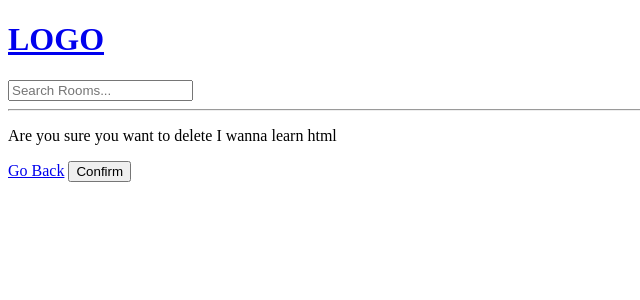
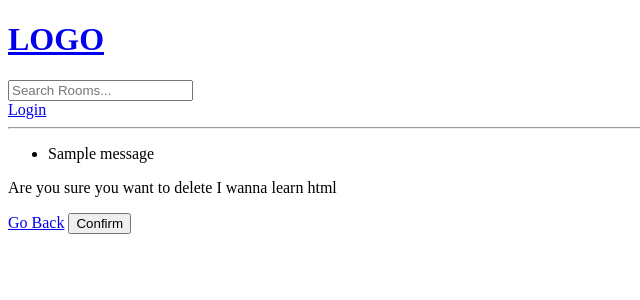
Before and after one commit to vverac/studybad, a Django app: page /delete-room/3/ in a window 1280 px wide. Shown: the top 300 px of the page, without its empty margins (0-640 px from the left). Run offline with Django 5.2, Linux system fonts and the light colour scheme; data comes from the database, SQL or seed files in the repository; both versions use the stored data as it was after the commit; one stand-in notice (Sample message) is shown.

Commit message:
path para vista login, creacion de vista login, importacion de metodos correspondientes, en main.html recorro mensajes flash, en navbar.html creo viculo a login

```diff
--- a/base/templates/base/login_register.html
+++ b/base/templates/base/login_register.html
@@ -1,13 +1,13 @@
 {% extends 'main.html'%} {%block content%}
 <div>
-  <form action="" method="Post">
+  <form action="" method="POST">
     {% csrf_token %}
 
     <label>Username: </label>
-    <input type="text" value="username" placeholder="Enter Username" />
+    <input type="text" name="username" placeholder="Enter Username" />
 
     <label>Password: </label>
-    <input type="password" value="password" placeholder="Enter psssword" />
+    <input type="password" name="password" placeholder="Enter psssword" />
 
     <input type="submit" value="Login" />
   </form>
--- a/base/urls.py
+++ b/base/urls.py
@@ -3,6 +3,7 @@ from . import views
 
 
 urlpatterns = [
+    path("login/", views.loginPage, name="login"),
 
     path("", views.home, name="home"),
     # path("room/", views.room, name="room"),
--- a/base/views.py
+++ b/base/views.py
@@ -3,7 +3,9 @@ from django.http  import HttpResponse
 from .models import Room, Topic
 from .forms import RoomForm
 from django.db.models  import Q
-
+from django.contrib.auth.models import User
+from django.contrib import messages
+from django.contrib.auth import authenticate,login, logout
 
 # Create your views here.
 # rooms=[
@@ -12,8 +14,28 @@ from django.db.models  import Q
 #     {'id':3, 'name':'frontend developer'},
 # ]
 
-def loginpage(request):
-    return render(request,'base/login_register.html')
+def loginPage(request):
+    if request.method=='POST':
+        username= request.POST.get('username')
+        password = request.POST.get('password')
+
+        try:
+            user =User.objects.get(username=username)
+        except:
+            messages.error(request,"User does not exist")
+
+        user=authenticate(request, username=username , password=password)
+
+        if user is not None:
+            login(request,user)
+            return redirect('home')
+
+        else:
+            messages.error(request,'Username or  Password does not exist')
+
+    context={}
+
+    return render(request,'base/login_register.html', context)
 
 def home(request):
     #return HttpResponse ("Home Page")
--- a/templates/main.html
+++ b/templates/main.html
@@ -8,6 +8,12 @@
   </head>
 
   <body>
-    {% include 'navbar.html'%} {% block content %} {% endblock %}
+    {% include 'navbar.html'%} {% if messages%}
+    <ul class="messages">
+      {% for message in messages %}
+      <li>{{message}}</li>
+      {% endfor %}
+    </ul>
+    {% endif %} {% block content %} {% endblock %}
   </body>
 </html>
--- a/templates/navbar.html
+++ b/templates/navbar.html
@@ -5,5 +5,5 @@
 <form method="GET" action="{% url 'home'%}">
   <input type="text" name="q" placeholder="Search Rooms..." />
 </form>
-
+<a href="{% url 'login' %}"> Login </a>
 <hr />
```
Also changed, not shown: db.sqlite3.
